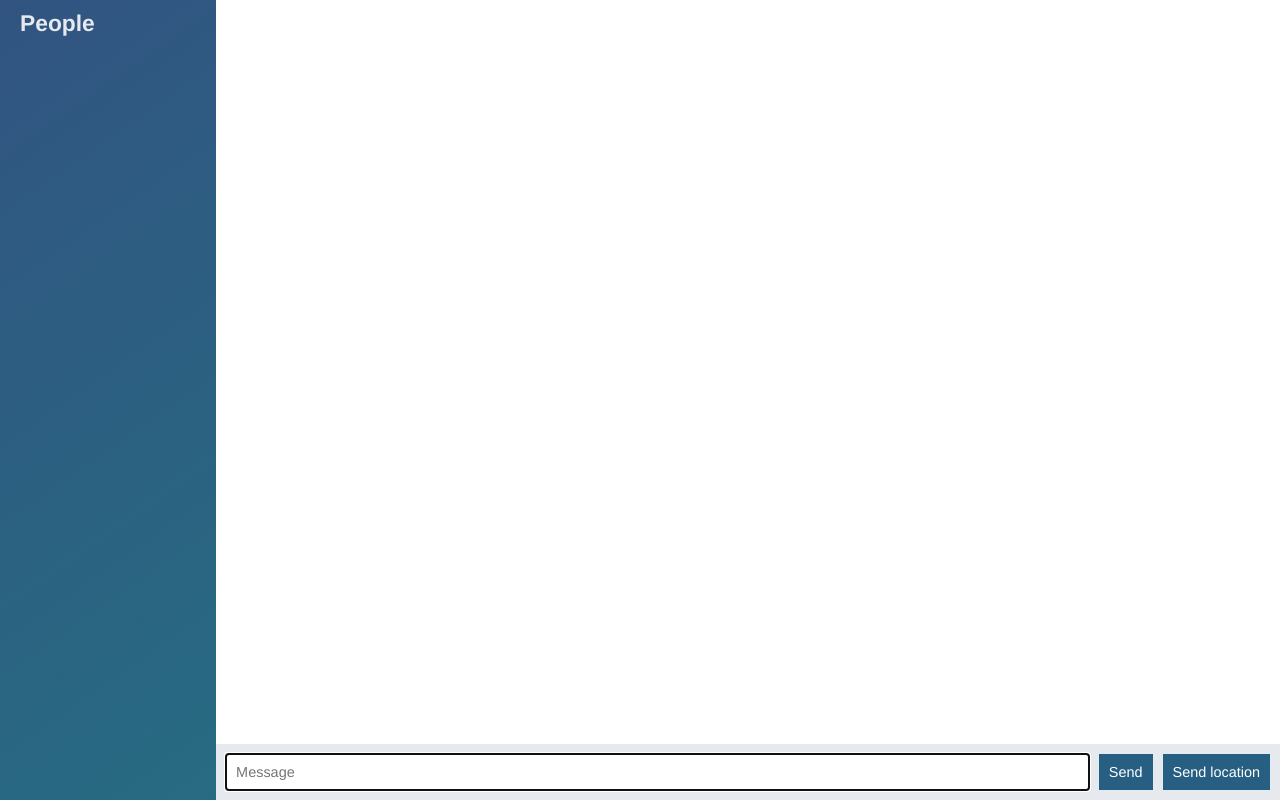
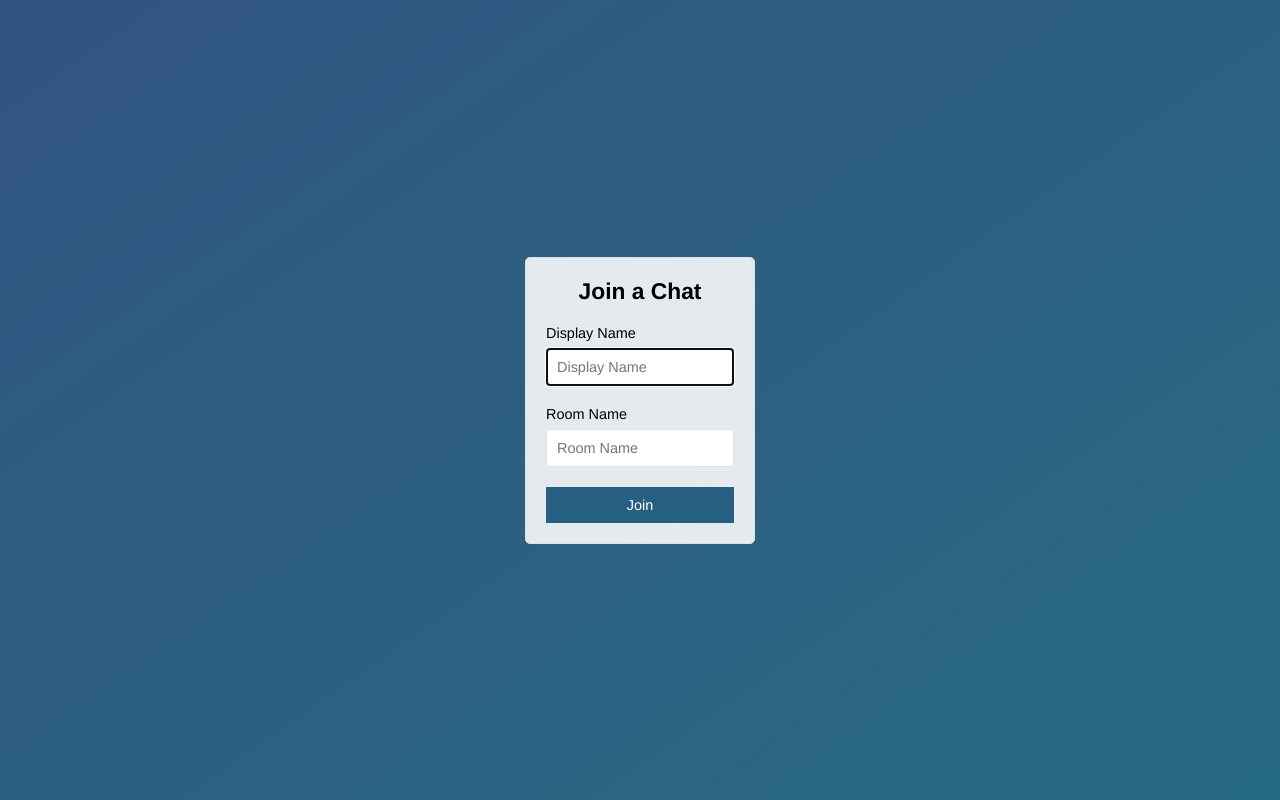
Before and after one commit to UndefinedMamun/node-chat-app, a website: page public/index.html in a window 1280 px wide. Drawn offline with nearby package versions, Linux system fonts and the light colour scheme; no server answers.

Commit message:
added join page

```diff
--- a/public/index.html
+++ b/public/index.html
@@ -4,69 +4,27 @@
     <meta charset="UTF-8">
     <meta name="viewport" content="width=device-width, initial-scale=1.0">
     <meta http-equiv="X-UA-Compatible" content="ie=edge">
-    <title>Node Chat App</title>
+    <title>Join A Chat Room | Node Chat App</title>
     <link rel="stylesheet" href="./css/style.css">
 </head>
-<body class="chat">
-
-    <div class="chat__sidebar">
-        <h3>People</h3>
-        <div id="users">
-
-        </div>
+<body class="centered-form">
+    <div class="centered-form__form">
+        <form action="/chat.html">
+            <div class="form-field">
+                <h3>Join a Chat</h3>
+            </div>
+            <div class="form-field">
+                <label for="name">Display Name</label>
+                <input placeholder="Display Name" id="name" type="text" name="name" autofocus>
+            </div>
+            <div class="form-field">
+                <label for="room">Room Name</label>
+                <input placeholder="Room Name" id="room" type="text" name="room">
+            </div>
+            <div class="form-field">
+                <button>Join</button>
+            </div>
+        </form>
     </div>
-
-    <div class="chat__main">
-        <ol id="messages" class="chat__messages"></ol>
-
-        <div class="chat__footer">
-            <form action="" id="messageForm">
-                <input placeholder="Message" type="text" name="message" autofocus autocomplete="off">
-                <button type="submit">Send</button>
-
-            </form>
-            <button id="location">Send location</button>
-        </div>
-
-
-    </div>
-
-
-    <script id="message-template" type="text/template">
-        <li class="message">
-            <div class="message__title">
-                <h4>{{from}}</h4>
-                <span>{{createdAt}}</span>
-            </div>
-            <div class="message__body">
-                <p>{{text}}</p>
-            </div>
-        </li>
-    </script>
-
-    <script id="location-message-template" type="text/template">
-        <li class="message">
-            <div class="message__title">
-                <h4>{{from}}</h4>
-                <span>{{createdAt}}</span>
-            </div>
-            <div class="message__body">
-                <a href='{{url}}' terget="_blank">Current Location</a>
-            </div>
-        </li>
-    </script>
-
-
-
-
-
-    <script src="/socket.io/socket.io.js"></script>
-    <script
-  src="https://code.jquery.com/jquery-3.3.1.min.js"
-  integrity="sha256-FgpCb/KJQlLNfOu91ta32o/NMZxltwRo8QtmkMRdAu8="
-  crossorigin="anonymous"></script>
-  <script src="js/libs/moment.min.js"></script>
-  <script src="js/libs/mustache.min.js"></script>
-    <script src="js/index.js"></script>
 </body>
 </html>
```
Also changed, not shown: public/chat.html (added, +72 -0 lines), public/js/chat.js (renamed from public/js/index.js).
